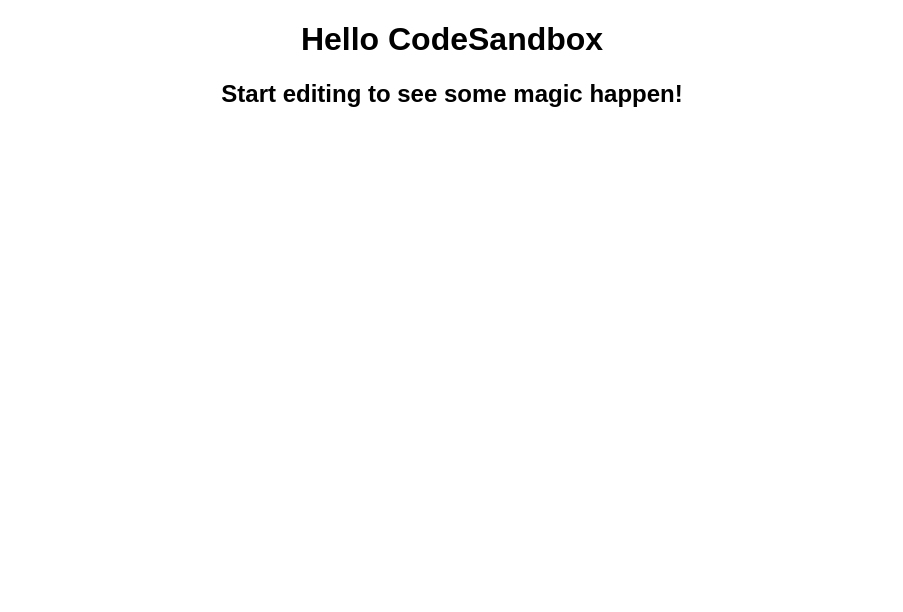
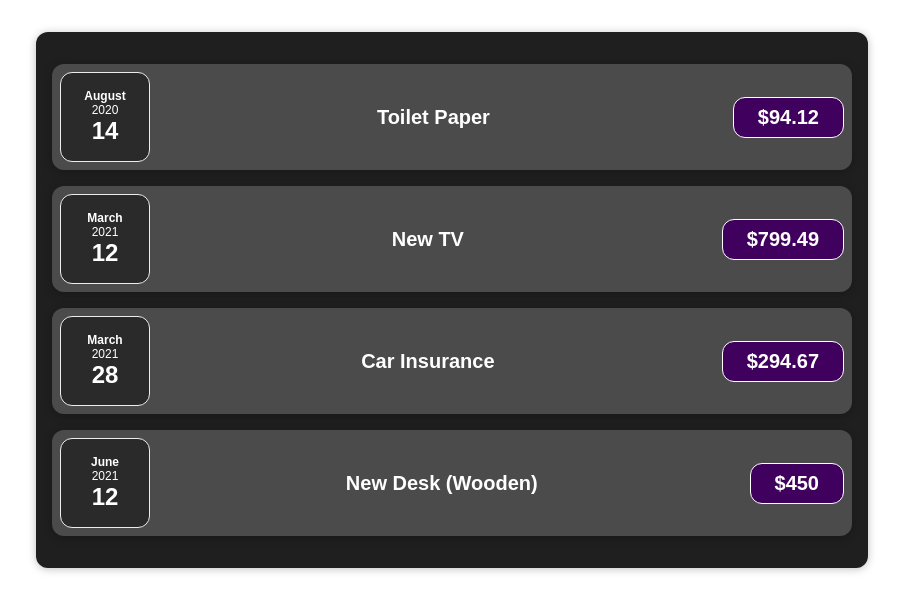
Before and after one commit to Jack-2077/Expense-Report, a React (Create React App) app: page / in a window 1280 px wide. Shown: the top 612 px of the page, without its empty margins (188-1091 px from the left). Built offline with nearby package versions, Linux system fonts and the light colour scheme.

Commit message:
Add ExpenseItem components

```diff
--- a/src/App.js
+++ b/src/App.js
@@ -1,10 +1,31 @@
 import "./styles.css";
+import Expenses from "./Components/Expenses";
 
 export default function App() {
+  const expenses = [
+    {
+      id: "e1",
+      title: "Toilet Paper",
+      amount: 94.12,
+      date: new Date(2020, 7, 14)
+    },
+    { id: "e2", title: "New TV", amount: 799.49, date: new Date(2021, 2, 12) },
+    {
+      id: "e3",
+      title: "Car Insurance",
+      amount: 294.67,
+      date: new Date(2021, 2, 28)
+    },
+    {
+      id: "e4",
+      title: "New Desk (Wooden)",
+      amount: 450,
+      date: new Date(2021, 5, 12)
+    }
+  ];
   return (
     <div className="App">
-      <h1>Hello CodeSandbox</h1>
-      <h2>Start editing to see some magic happen!</h2>
+      <Expenses data={expenses} />
     </div>
   );
 }
--- /dev/null
+++ b/src/Components/ExpenseDate.css
@@ -0,0 +1,26 @@
+.expense-date {
+  display: flex;
+  flex-direction: column;
+  width: 5.5rem;
+  height: 5.5rem;
+  border: 1px solid #ececec;
+  background-color: #2a2a2a;
+  color: white;
+  border-radius: 12px;
+  align-items: center;
+  justify-content: center;
+}
+
+.expense-date__month {
+  font-size: 0.75rem;
+  font-weight: bold;
+}
+
+.expense-date__year {
+  font-size: 0.75rem;
+}
+
+.expense-date__day {
+  font-size: 1.5rem;
+  font-weight: bold;
+}
--- /dev/null
+++ b/src/Components/ExpenseDate.js
@@ -0,0 +1,17 @@
+import "./ExpenseDate.css";
+
+function ExpenseDate(props) {
+  const month = props.date.toLocaleString("en-US", { month: "long" });
+  const day = props.date.toLocaleString("en-US", { day: "2-digit" });
+  const year = props.date.getFullYear();
+
+  return (
+    <div className="expense-date">
+      <div className="expense-date__month">{month}</div>
+      <div className="expense-date__year">{year}</div>
+      <div className="expense-date__day">{day}</div>
+    </div>
+  );
+}
+
+export default ExpenseDate;
--- /dev/null
+++ b/src/Components/ExpenseItem.css
@@ -0,0 +1,56 @@
+.expense-item {
+  display: flex;
+  justify-content: space-between;
+  align-items: center;
+  box-shadow: 0 2px 8px rgba(0, 0, 0, 0.25);
+  padding: 0.5rem;
+  margin: 1rem 0;
+  border-radius: 12px;
+  background-color: #4b4b4b;
+}
+
+.expense-item__description {
+  display: flex;
+  flex-direction: column;
+  gap: 1rem;
+  align-items: flex-end;
+  flex-flow: column-reverse;
+  justify-content: flex-start;
+  flex: 1;
+}
+
+.expense-item h2 {
+  color: #3a3a3a;
+  font-size: 1rem;
+  flex: 1;
+  margin: 0 1rem;
+  color: white;
+}
+
+.expense-item__price {
+  font-size: 1rem;
+  font-weight: bold;
+  color: white;
+  background-color: #40005d;
+  border: 1px solid white;
+  padding: 0.5rem;
+  border-radius: 12px;
+}
+
+@media (min-width: 580px) {
+  .expense-item__description {
+    flex-direction: row;
+    align-items: center;
+    justify-content: flex-start;
+    flex: 1;
+  }
+
+  .expense-item__description h2 {
+    font-size: 1.25rem;
+  }
+
+  .expense-item__price {
+    font-size: 1.25rem;
+    padding: 0.5rem 1.5rem;
+  }
+}
--- /dev/null
+++ b/src/Components/ExpenseItem.js
@@ -0,0 +1,16 @@
+import "./ExpenseItem.css";
+import ExpenseDate from "./ExpenseDate";
+
+function ExpenseItem(props) {
+  return (
+    <div className="expense-item">
+      <ExpenseDate date={props.date} />
+      <div className="expense-item__description">
+        <h2>{props.title}</h2>
+        <div className="expense-item__price">${props.amount}</div>
+      </div>
+    </div>
+  );
+}
+
+export default ExpenseItem;
--- /dev/null
+++ b/src/Components/Expenses.css
@@ -0,0 +1,9 @@
+.expenses {
+  padding: 1rem;
+  background-color: rgb(31, 31, 31);
+  margin: 2rem auto;
+  width: 50rem;
+  max-width: 95%;
+  border-radius: 12px;
+  box-shadow: 0 1px 8px rgba(0, 0, 0, 0.25);
+}
--- /dev/null
+++ b/src/Components/Expenses.js
@@ -0,0 +1,18 @@
+import ExpenseItem from "./ExpenseItem";
+import "./Expenses.css";
+
+function Expenses(props) {
+  return (
+    <div className="expenses">
+      {props.data.map((expense) => (
+        <ExpenseItem
+          title={expense.title}
+          amount={expense.amount}
+          date={expense.date}
+        />
+      ))}
+    </div>
+  );
+}
+
+export default Expenses;
```
